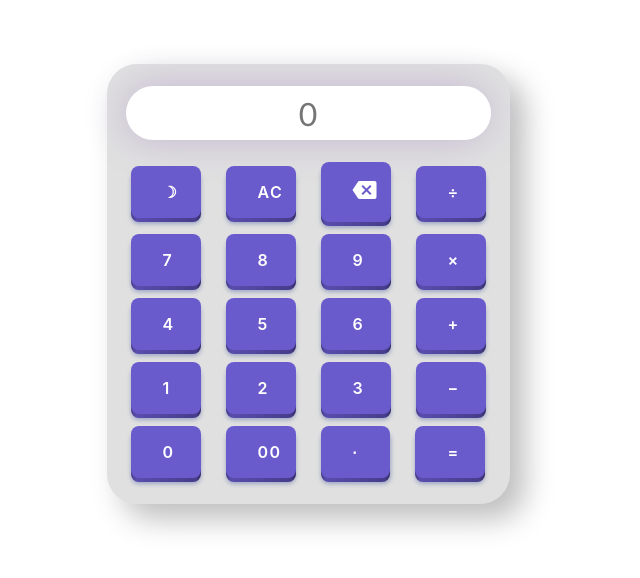
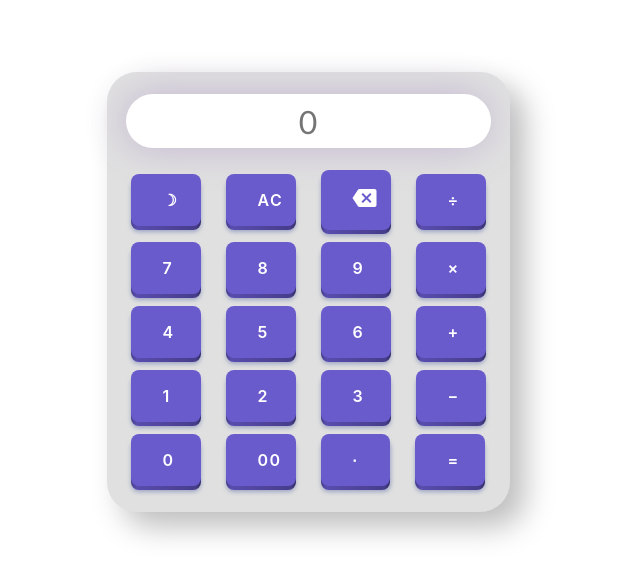
Before and after one commit to sandesh-200/JS-Calculator, a plain HTML site: page index.html in a window 1280 px wide. Shown: the part 116-694 px from the top of the page, without its empty margins (332-972 px from the left). Drawn offline with Linux system fonts and the light colour scheme.

```diff
--- a/style.css
+++ b/style.css
@@ -80,8 +80,6 @@
     justify-content: center;
     align-items: center;
     height: 100vh;
-    margin: 0;
-    /* background-color: #2b2c41;*/
     background-color: white;
 }
 
```
